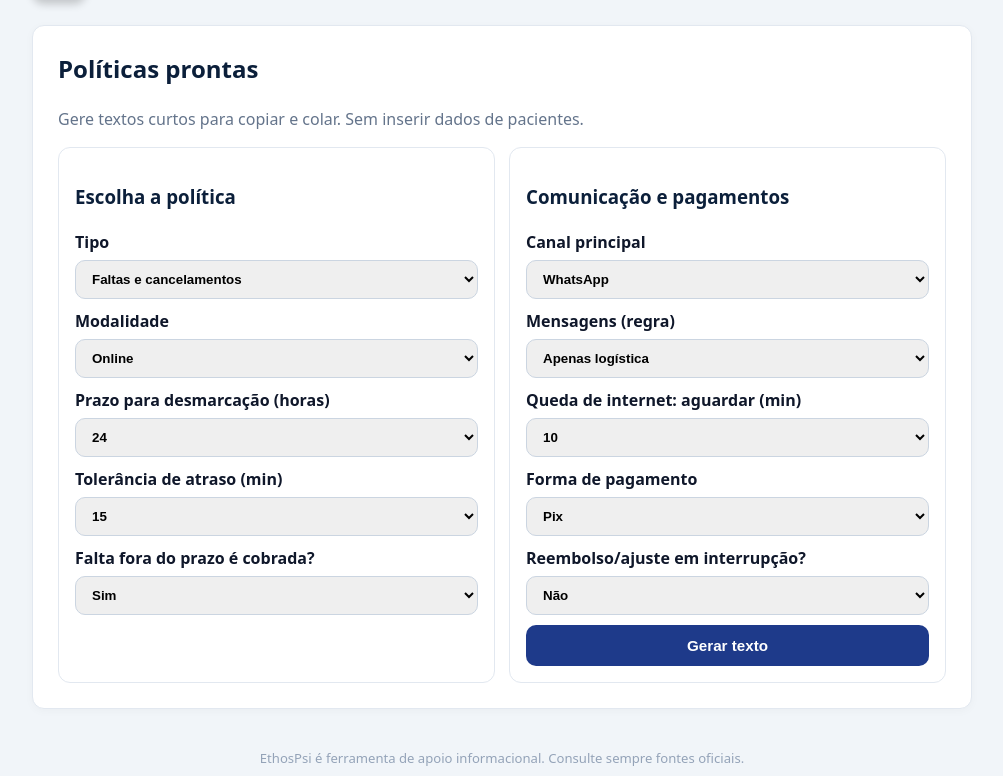
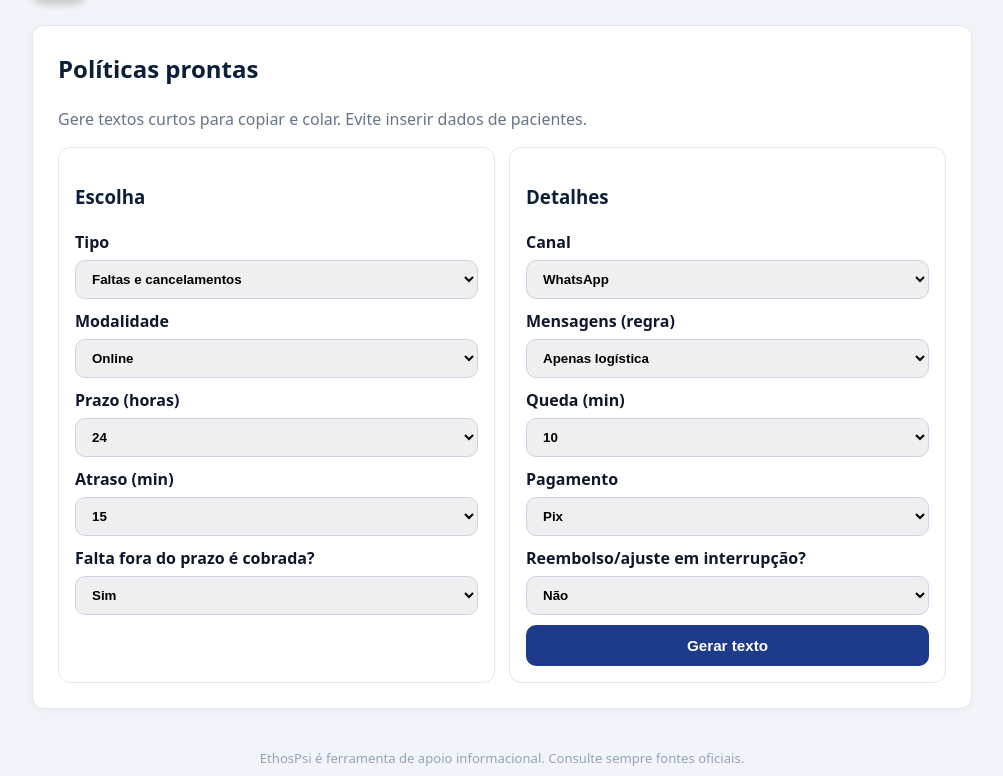
Before and after one commit to sabrinaandraderocha-cmyk/ethospsi, a Flask app: page /politicas in a window 1280 px wide. Shown: the part 75-851 px from the top of the page, without its empty margins (138-1141 px from the left). Run offline with Flask 3, Linux system fonts and the light colour scheme.

Commit message:
Update politicas.html

```diff
--- a/templates/politicas.html
+++ b/templates/politicas.html
@@ -4,12 +4,12 @@
 <section class="card">
   <h2 style="margin-top:0;">Políticas prontas</h2>
   <p style="color:#64748b; margin-top:6px;">
-    Gere textos curtos para copiar e colar. Sem inserir dados de pacientes.
+    Gere textos curtos para copiar e colar. Evite inserir dados de pacientes.
   </p>
 
   <form method="post" class="form-grid">
     <div class="form-card">
-      <h3>Escolha a política</h3>
+      <h3>Escolha</h3>
 
       <label class="field">
         Tipo
@@ -25,13 +25,13 @@
       <label class="field">
         Modalidade
         <select name="modalidade">
-          <option>Online</option>
+          <option selected>Online</option>
           <option>Presencial</option>
         </select>
       </label>
 
       <label class="field">
-        Prazo para desmarcação (horas)
+        Prazo (horas)
         <select name="prazo">
           <option value="12">12</option>
           <option value="24" selected>24</option>
@@ -40,7 +40,7 @@
       </label>
 
       <label class="field">
-        Tolerância de atraso (min)
+        Atraso (min)
         <select name="atraso">
           <option value="10">10</option>
           <option value="15" selected>15</option>
@@ -58,10 +58,10 @@
     </div>
 
     <div class="form-card">
-      <h3>Comunicação e pagamentos</h3>
+      <h3>Detalhes</h3>
 
       <label class="field">
-        Canal principal
+        Canal
         <select name="canal">
           <option selected>WhatsApp</option>
           <option>E-mail</option>
@@ -79,7 +79,7 @@
       </label>
 
       <label class="field">
-        Queda de internet: aguardar (min)
+        Queda (min)
         <select name="queda">
           <option value="5">5</option>
           <option value="10" selected>10</option>
@@ -88,7 +88,7 @@
       </label>
 
       <label class="field">
-        Forma de pagamento
+        Pagamento
         <select name="pagamento">
           <option value="pix" selected>Pix</option>
           <option value="transferencia">Transferência</option>
@@ -114,10 +114,18 @@
 {% if out %}
 <section class="card">
   <h2 style="margin-top:0;">{{ out.titulo }}</h2>
+
   <div class="copy-row">
     <button class="btn-action" type="button" onclick="copyText()">Copiar</button>
-    <a class="btn-action" href="{{ url_for('contrato') }}">Gerar contrato</a>
+
+    <form method="post" action="{{ url_for('download_docx') }}" style="margin:0;">
+      <input type="hidden" name="doc_title" value="{{ out.titulo }}">
+      <input type="hidden" name="doc_filename" value="politica">
+      <input type="hidden" name="doc_text" value="{{ out.texto|e }}">
+      <button class="btn-action" type="submit">Baixar em Word</button>
+    </form>
   </div>
+
   <textarea id="outText" class="mono-area" readonly>{{ out.texto }}</textarea>
 </section>
 
```
